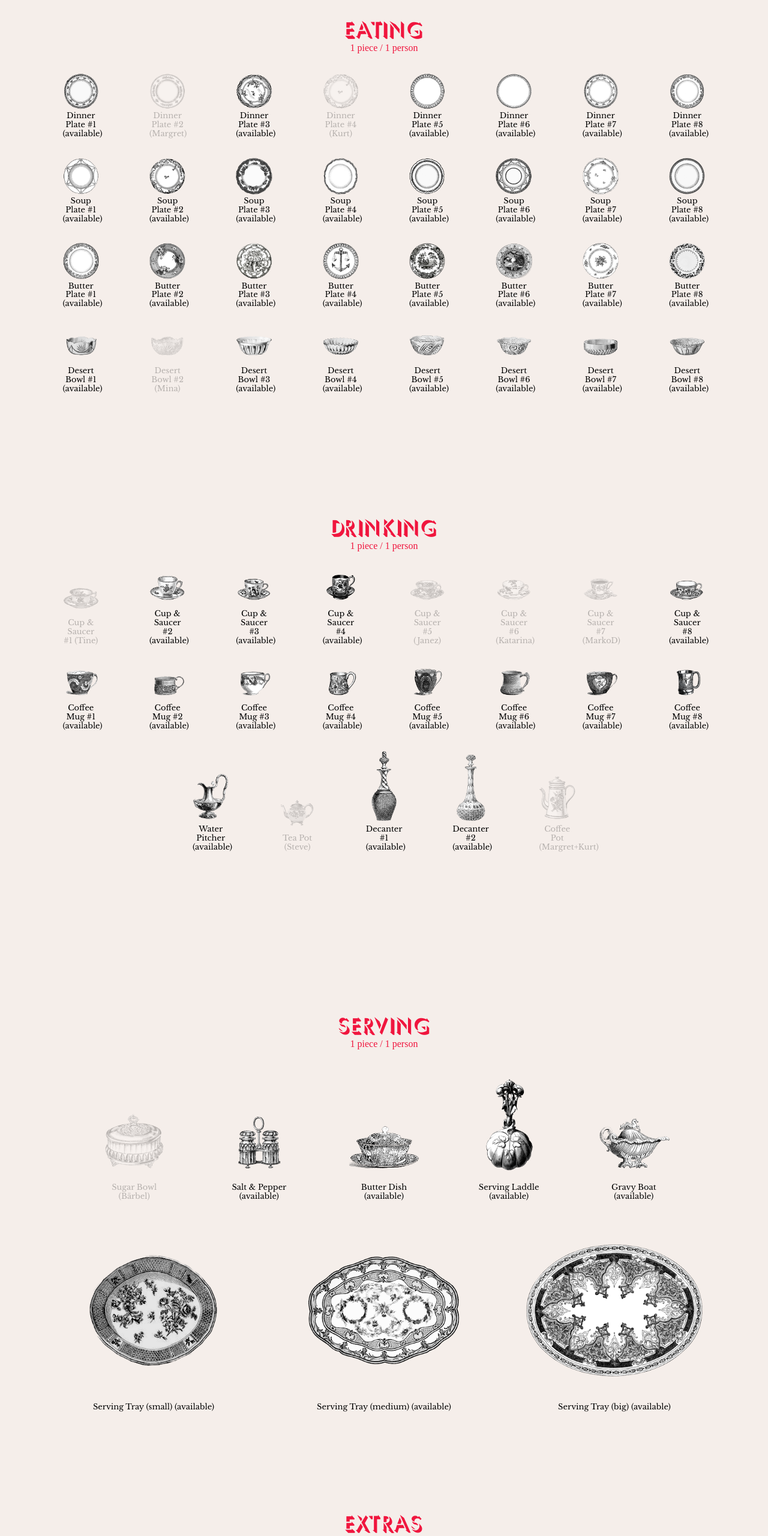
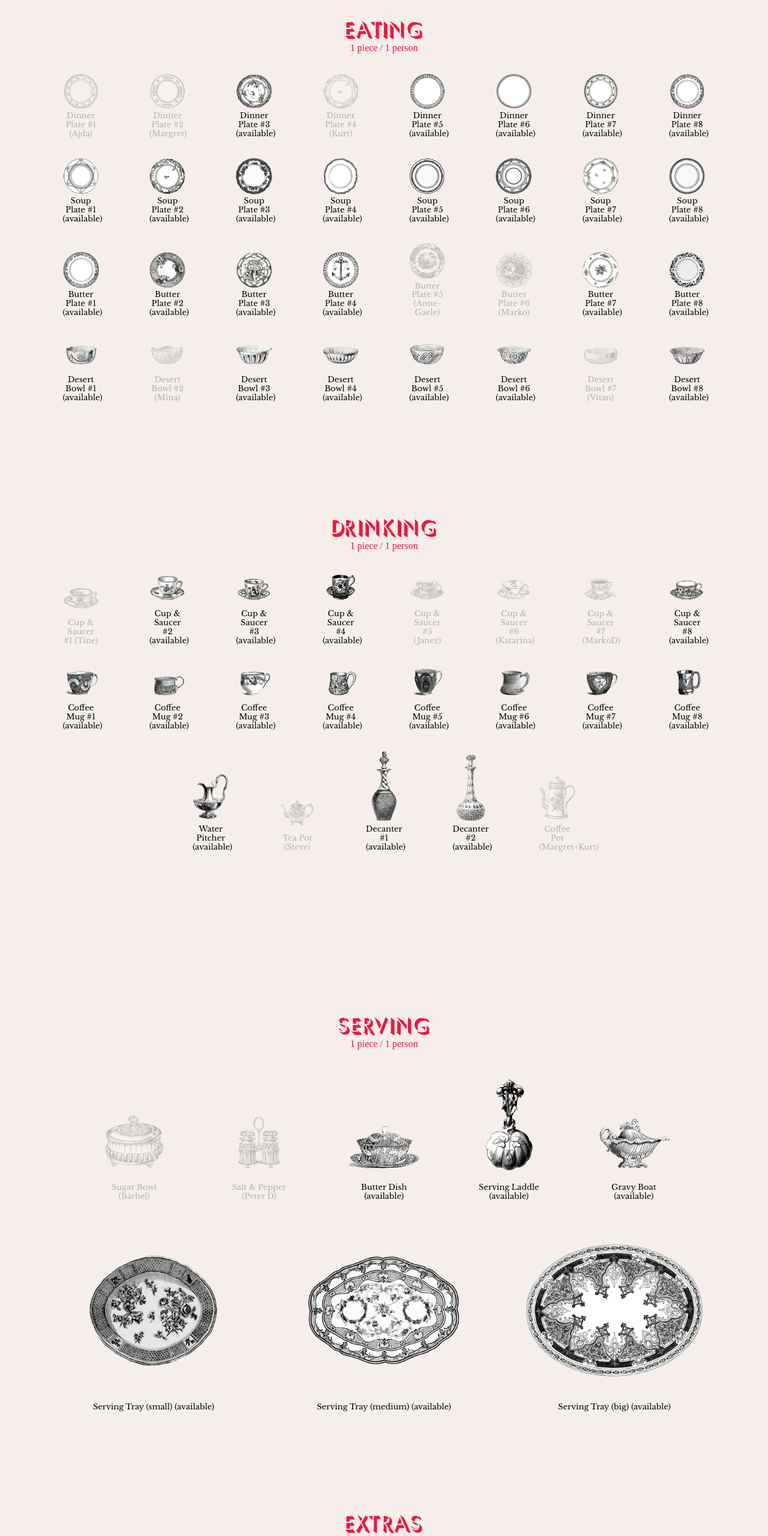
Before and after one commit to frequent/holymatrimonly, a plain HTML site: page crooked_crockery.html in a window 1280 px wide. Shown: the part 800-3360 px from the top of the page at 60% size. Drawn offline with Linux system fonts and the light colour scheme.

Commit message:
update crockery

```diff
--- a/crooked_crockery.html
+++ b/crooked_crockery.html
@@ -45,9 +45,9 @@
           <p class="subtext">1 piece / 1 person</p>
         </div>
         <ul class="item-list item-list-eating">
-          <li class="img-wrapper size-s"><input type="radio" name="crockery" value="1" required="" id="item-1"><label for="item-1">
+          <li class="img-wrapper size-s"><input type="radio" name="crockery" value="1" required="" id="item-1" disabled><label for="item-1">
               <figure><img src="img/dinner_plate_1.png" alt="Dinner Plate #1">
-                <figcaption class="text-basketcase text-small">Dinner Plate #1 (available)</figcaption>
+                <figcaption class="text-basketcase text-small">Dinner Plate #1 (Ajda)</figcaption>
               </figure>
             </label></li>
           <li class="img-wrapper size-s"><input type="radio" name="crockery" value="2" required="" id="item-2" disabled><label for="item-2">
@@ -145,14 +145,14 @@
                 <figcaption class="text-basketcase text-small">Butter Plate #4 (available)</figcaption>
               </figure>
             </label></li>
-          <li class="img-wrapper size-s"><input type="radio" name="crockery" value="21" required="" id="item-21"><label for="item-21">
+          <li class="img-wrapper size-s"><input type="radio" name="crockery" value="21" required="" id="item-21" disabled><label for="item-21">
               <figure><img src="img/butter_plate_5.png" alt="Butter Plate #5">
-                <figcaption class="text-basketcase text-small">Butter Plate #5 (available)</figcaption>
+                <figcaption class="text-basketcase text-small">Butter Plate #5 (Anne-Gaele)</figcaption>
               </figure>
             </label></li>
-          <li class="img-wrapper size-s"><input type="radio" name="crockery" value="22" required="" id="item-22"><label for="item-22">
+          <li class="img-wrapper size-s"><input type="radio" name="crockery" value="22" required="" id="item-22" disabled><label for="item-22">
               <figure><img src="img/butter_plate_6.png" alt="Butter Plate #6">
-                <figcaption class="text-basketcase text-small">Butter Plate #6 (available)</figcaption>
+                <figcaption class="text-basketcase text-small">Butter Plate #6 (Marko)</figcaption>
               </figure>
             </label></li>
           <li class="img-wrapper size-s"><input type="radio" name="crockery" value="23" required="" id="item-23"><label for="item-23">
@@ -195,9 +195,9 @@
                 <figcaption class="text-basketcase text-small">Desert Bowl #6 (available)</figcaption>
               </figure>
             </label></li>
-          <li class="img-wrapper size-s"><input type="radio" name="crockery" value="31" required="" id="item-31"><label for="item-31">
+          <li class="img-wrapper size-s"><input type="radio" name="crockery" value="31" required="" id="item-31" disabled><label for="item-31">
               <figure><img src="img/desert_bowl_7.png" alt="Desert Bowl #7">
-                <figcaption class="text-basketcase text-small">Desert Bowl #7 (available)</figcaption>
+                <figcaption class="text-basketcase text-small">Desert Bowl #7 (Vitan)</figcaption>
               </figure>
             </label></li>
           <li class="img-wrapper size-s"><input type="radio" name="crockery" value="32" required="" id="item-32"><label for="item-32">
@@ -333,9 +333,9 @@
                 <figcaption class="text-basketcase text-small">Sugar Bowl (Bärbel)</figcaption>
               </figure>
             </label></li>
-          <li class="img-wrapper size-s img-wrapper-xl"><input type="radio" name="crockery" value="54" required="" id="item-54"><label for="item-54">
+          <li class="img-wrapper size-s img-wrapper-xl"><input type="radio" name="crockery" value="54" required="" id="item-54" disabled><label for="item-54">
               <figure><img src="img/salt_and_pepper.png" alt="Salt &amp; Pepper">
-                <figcaption class="text-basketcase text-small">Salt &amp; Pepper (available)</figcaption>
+                <figcaption class="text-basketcase text-small">Salt &amp; Pepper (Peter D)</figcaption>
               </figure>
             </label></li>
           <li class="img-wrapper size-s img-wrapper-xl"><input type="radio" name="crockery" value="55" required="" id="item-55"><label for="item-55">
@@ -382,14 +382,14 @@
                 <figcaption class="text-basketcase text-small">Wedding Cup (available)</figcaption>
               </figure>
             </label></li>
-          <li class="img-wrapper size-l img-wrapper-xl"><input type="radio" name="crockery" value="53" required="" id="item-53"><label for="item-53">
+          <li class="img-wrapper size-l img-wrapper-xl"><input type="radio" name="crockery" value="53" required="" id="item-53" disabled><label for="item-53">
               <figure><img src="img/soup_tureen.png" alt="Soup Tureen">
-                <figcaption class="text-basketcase text-small">Soup Tureen (available)</figcaption>
+                <figcaption class="text-basketcase text-small">Soup Tureen (Tine)</figcaption>
               </figure>
             </label></li>
-          <li class="img-wrapper size-l img-wrapper-xl"><input type="radio" name="crockery" value="57" required="" id="item-57"><label for="item-57">
+          <li class="img-wrapper size-l img-wrapper-xl"><input type="radio" name="crockery" value="57" required="" id="item-57" disabled><label for="item-57">
               <figure><img src="img/serving_pot.png" alt="Serving Pot">
-                <figcaption class="text-basketcase text-small">Serving Pot (available)</figcaption>
+                <figcaption class="text-basketcase text-small">Serving Pot (Mathias)</figcaption>
               </figure>
             </label></li>
           <li class="img-wrapper size-l img-wrapper-xl"><input type="radio" name="crockery" value="60" required="" id="item-60" disabled><label for="item-60">
@@ -397,9 +397,9 @@
                 <figcaption class="text-basketcase text-small">Bell Jar (Kristina)</figcaption>
               </figure>
             </label></li>
-          <li class="img-wrapper size-m img-wrapper-xl"><input type="radio" name="crockery" value="65" required="" id="item-65"><label for="item-65">
+          <li class="img-wrapper size-m img-wrapper-xl"><input type="radio" name="crockery" value="65" required="" id="item-65" disabled><label for="item-65">
               <figure><img src="img/cake_stand.png" alt="Cake Stand">
-                <figcaption class="text-basketcase text-small">Cake Stand (available)</figcaption>
+                <figcaption class="text-basketcase text-small">Cake Stand (Katja &amp; Klemen)</figcaption>
               </figure>
             </label></li>
           <li class="img-wrapper size-m img-wrapper-xl"><input type="radio" name="crockery" value="67" required="" id="item-67"><label for="item-67">
```
